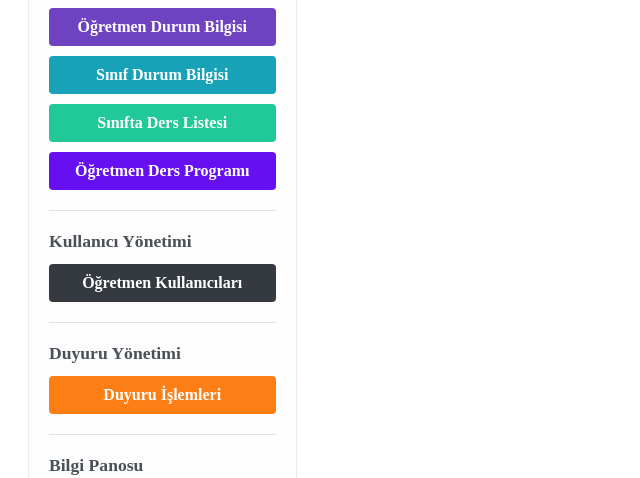
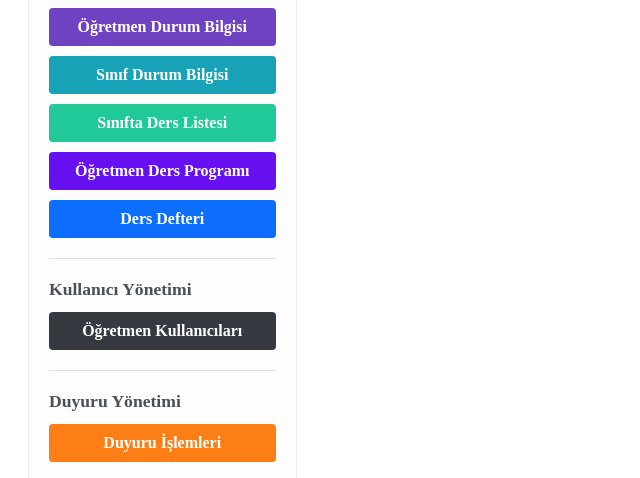
Before and after one commit to senolirmak/YonetimAnadoluLisesiLocal, a Django app: page / in a window 1280 px wide. Shown: the part 730-1208 px from the top of the page, without its empty margins (0-640 px from the left). Run offline with Django 5.2, Linux system fonts and the light colour scheme; the visitor is signed in with stand-in values (Sample User, id 1); data that the repository does not hold is empty.

Commit message:
main index: Ders Defteri linkleri eklendi
- Yönetici → Ders Programı İşlemleri: 'Ders Defteri'
- Öğretmen → Yoklama: 'Ders Defterim'

```diff
--- a/main/templates/main/index.html
+++ b/main/templates/main/index.html
@@ -166,6 +166,7 @@
                         {% endif %}
                         <a href="{% url 'sinif_ogretmenleri' %}" class="btn btn-lg" style="background-color: #20c997; color: white;">Sınıfta Ders Listesi</a>
                         <a href="{% url 'haftalik_ders_programi' %}" class="btn btn-lg" style="background-color: #6610f2; color: white;">Öğretmen Ders Programı</a>
+                        <a href="{% url 'dersdefteri:ders_listesi' %}" class="btn btn-lg" style="background-color: #0d6efd; color: white;">Ders Defteri</a>
                     </div>
                 </div>
                 {% endif %}
@@ -219,6 +220,7 @@
                     <div class="menu-button-group">
                         <a href="{% url 'devamsizlik:ogretmen_devamsizlik' %}" class="btn btn-lg" style="background-color: #e83e8c; color: white;">Yoklama Gir</a>
                         <a href="{% url 'haftalik_ders_programi' %}" class="btn btn-lg" style="background-color: #6610f2; color: white;">Ders Programım</a>
+                        <a href="{% url 'dersdefteri:ders_listesi' %}" class="btn btn-lg" style="background-color: #0d6efd; color: white;">Ders Defterim</a>
                     </div>
                 </div>
                 {% endif %}
```
